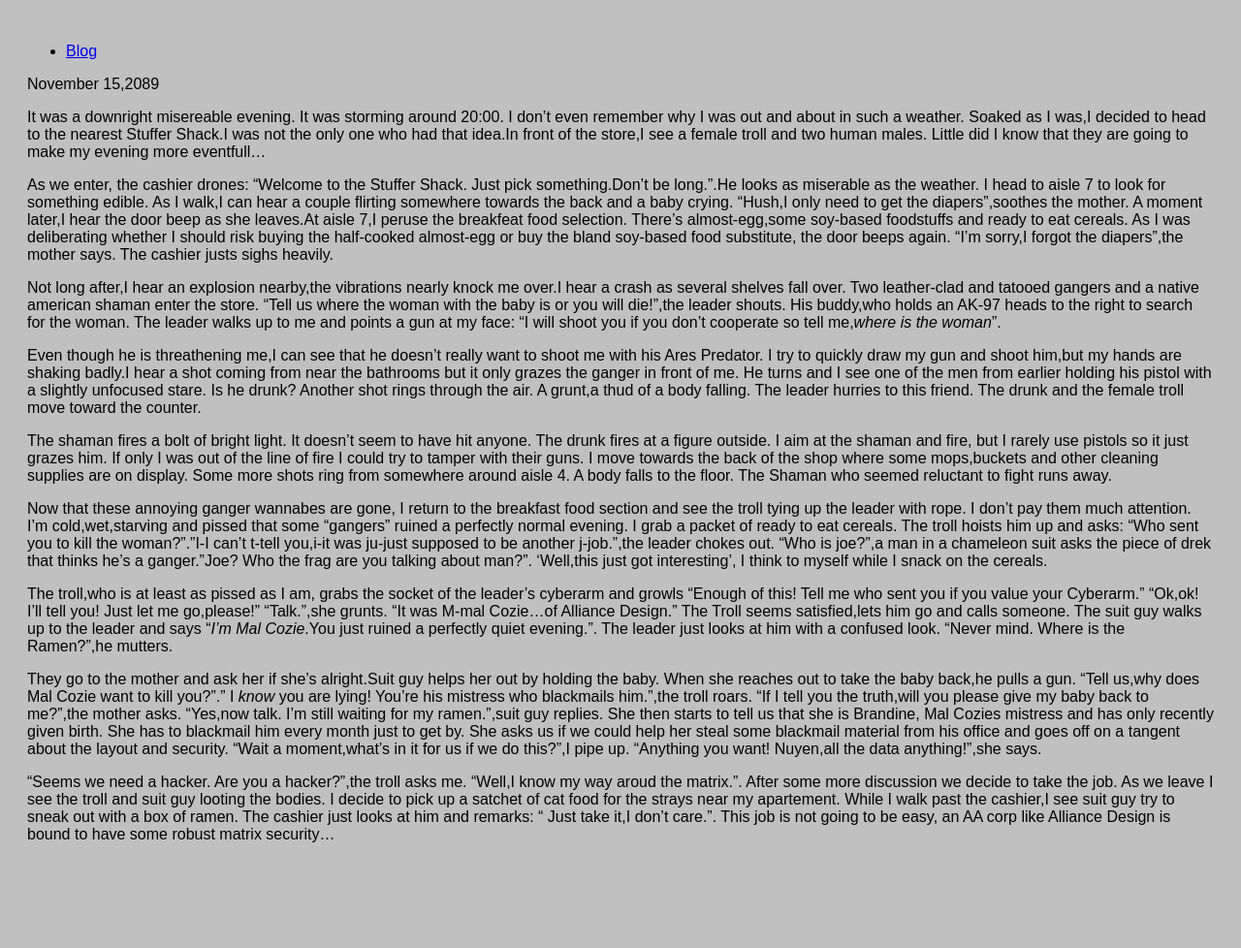
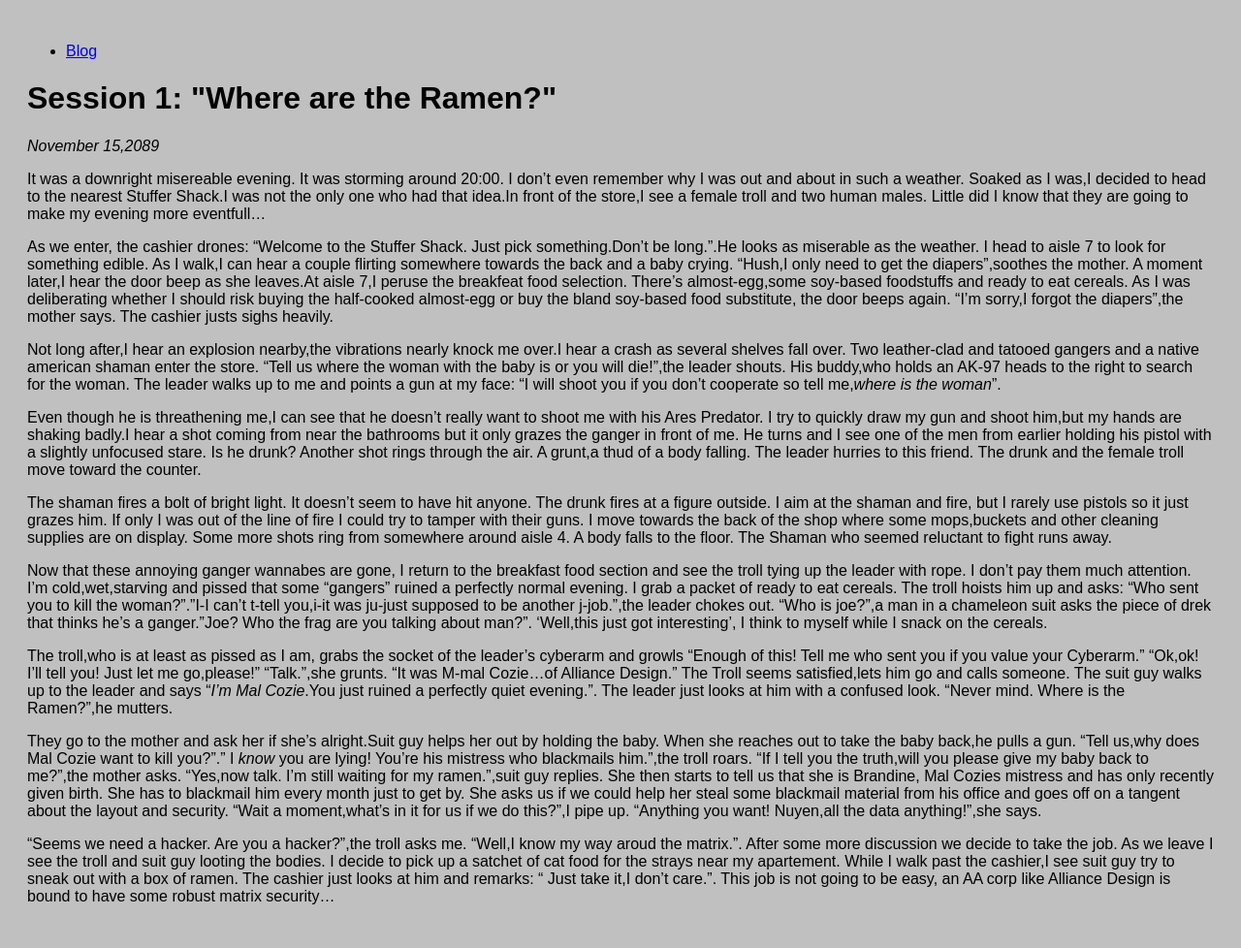
Before and after one commit to naylamay/naylamay.github.io, a Jekyll site: the page built from _posts/2019-11-12-Session-1.md, in a window 1280 px wide. Shown: the whole page at 97% size. Built offline with Jekyll 4.4.1, drawn with Linux system fonts in a browser that asks for light colours; before the commit the page ends 914 px from its top, so only the background shows below that.

Commit message:
Update 2019-11-12-Session-1.md

```diff
--- a/_posts/2019-11-12-Session-1.md
+++ b/_posts/2019-11-12-Session-1.md
@@ -3,8 +3,10 @@
 title: "Session 1: Where are the Ramen?"
 date: 2019-11-12
 ---
+<h1><b>Session 1: "Where are the Ramen?"</b></h1>
 
-November 15,2089
+
+<i>November 15,2089</i>
 
 It was a downright misereable evening. It was storming around 20:00. I don't even remember why I was out and about in such  a weather.
 Soaked as I was,I decided to head to the nearest Stuffer Shack.I was not the only one who had that idea.In front of the store,I see a female troll and two human males.
```
